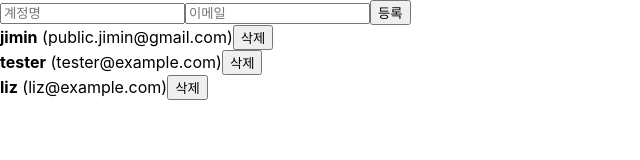
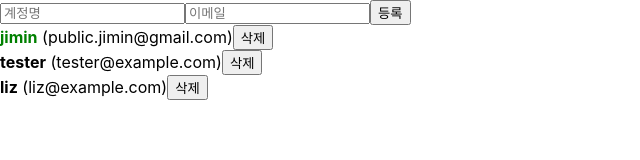
Before and after one commit to yoo-jimin127/react_app_project, a React (Create React App) app in the folder todo-app/: page / in a window 1280 px wide. Shown: the top 160 px of the page, without its empty margins (0-640 px from the left). Built offline with nearby package versions, Linux system fonts and the light colour scheme.

Commit message:
[1009] OnToggle 이벤트 추가, 배열 수정 기능 추가

```diff
--- a/todo-app/src/App.js
+++ b/todo-app/src/App.js
@@ -19,17 +19,20 @@
     {
       id: 1,
       username: 'jimin',
-      email: 'public.jimin@gmail.com'
+      email: 'public.jimin@gmail.com',
+      active: true
     },
     {
       id: 2,
       username: 'tester',
-      email: 'tester@example.com'
+      email: 'tester@example.com',
+      active: false
     },
     {
       id: 3,
       username: 'liz',
-      email: 'liz@example.com'
+      email: 'liz@example.com',
+      active: false
     }
   ]);
 
@@ -54,6 +57,13 @@
     // = user.id 가 id 인 것을 제거함
     setUsers(users.filter(user => user.id !== id));
   };
+  const onToggle = id => {
+    setUsers(
+      users.map(user =>
+        user.id === id ? { ...user, active: !user.active } : user
+      )
+    );
+  };
   return (
     <>
       <CreateUser
@@ -62,7 +72,7 @@
         onChange={onChange}
         onCreate={onCreate}
       />
-      <UserList users={users} onRemove={onRemove} />
+      <UserList users={users} onRemove={onRemove} onToggle={onToggle} />
     </>
   );
 }
--- a/todo-app/src/UserList.js
+++ b/todo-app/src/UserList.js
@@ -1,19 +1,34 @@
 import React from 'react';
 
-function User({ user, onRemove }) {
+function User({ user, onRemove, onToggle }) {
   return (
     <div>
-      <b>{user.username}</b> <span>({user.email})</span>
+      <b
+        style={{
+          cursor: 'pointer',
+          color: user.active ? 'green' : 'black'
+        }}
+        onClick={() => onToggle(user.id)}
+      >
+        {user.username}
+      </b>
+      &nbsp;
+      <span>({user.email})</span>
       <button onClick={() => onRemove(user.id)}>삭제</button>
     </div>
   );
 }
 
-function UserList({ users, onRemove }) {
+function UserList({ users, onRemove, onToggle }) {
   return (
     <div>
       {users.map(user => (
-        <User user={user} key={user.id} onRemove={onRemove} />
+        <User
+          user={user}
+          key={user.id}
+          onRemove={onRemove}
+          onToggle={onToggle}
+        />
       ))}
     </div>
   );
```
